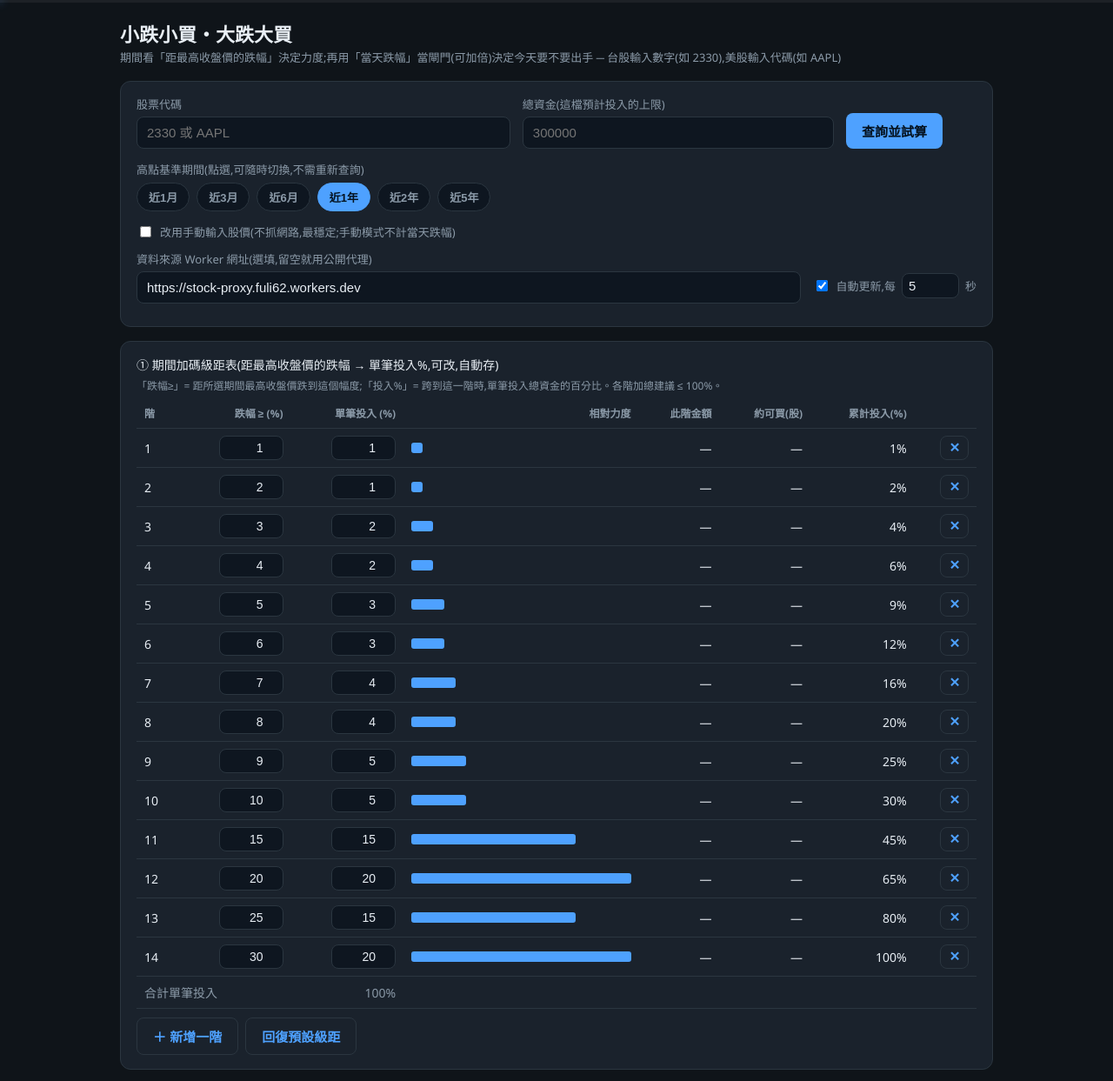
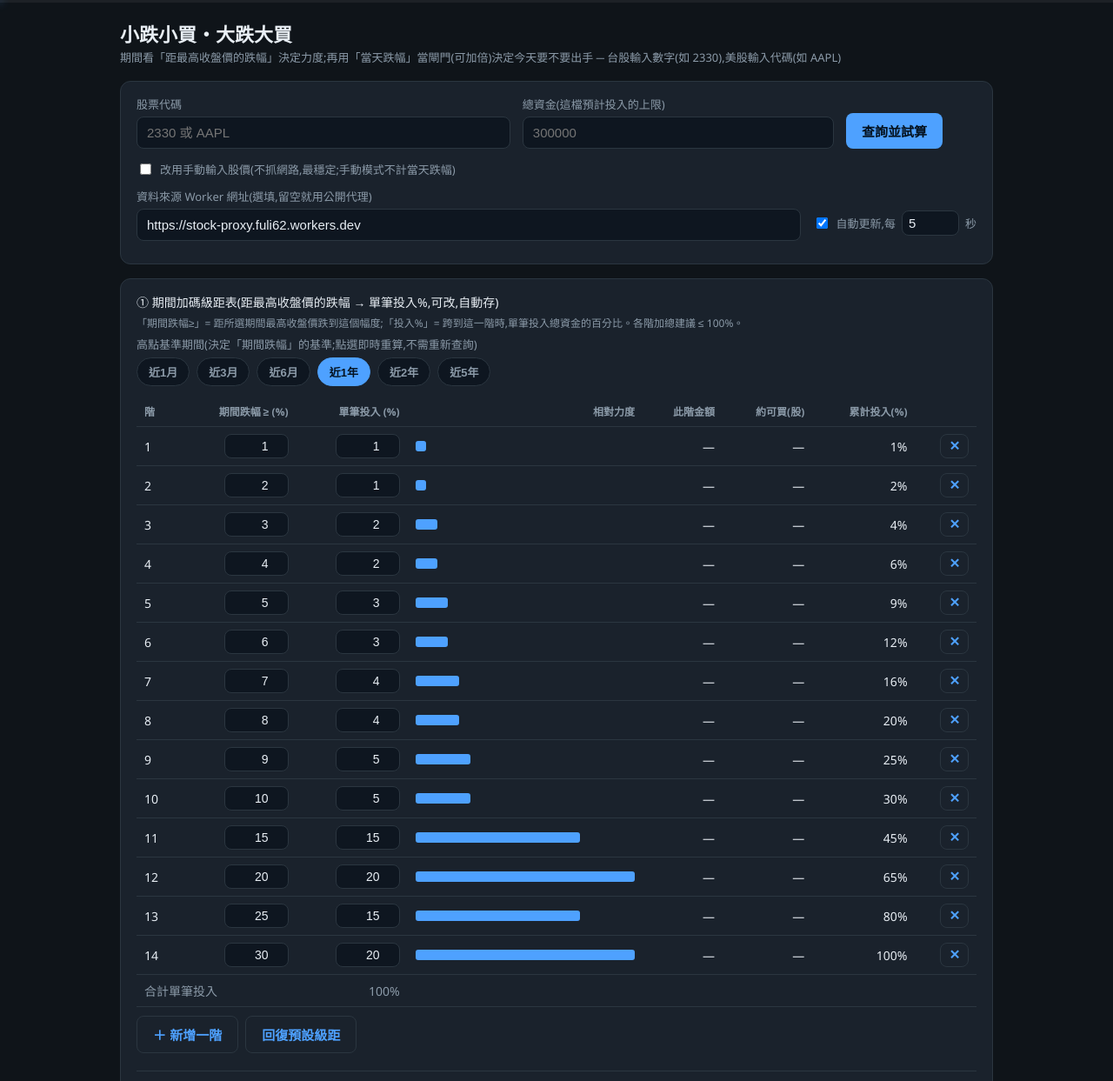
Before and after one commit to jzx0930/FinanceCalculator, a plain HTML site: page index.html in a window 1280 px wide. Shown: the top 1243 px of the page at 87% size. Drawn offline with Linux system fonts and the light colour scheme.

Commit message:
整併②進①同卡;期間選擇器移入表格上方;欄位改期間跌幅;門檻自動帶入

```diff
--- a/index.html
+++ b/index.html
@@ -97,11 +97,6 @@
       </div>
     </div>
 
-    <div id="rangeWrap" style="margin-top:14px">
-      <label>高點基準期間(點選,可隨時切換,不需重新查詢)</label>
-      <div class="chips" id="rangeRow"></div>
-    </div>
-
     <label class="chk"><input type="checkbox" id="manual"> 改用手動輸入股價(不抓網路,最穩定;手動模式不計當天跌幅)</label>
     <div id="manualBox" class="row hide" style="margin-top:10px">
       <div><label>現價</label><input id="mPrice" type="number" min="0" step="0.01" placeholder="例如 900"></div>
@@ -159,12 +154,16 @@
   <div class="card">
     <label style="font-size:14px;color:var(--fg)">① 期間加碼級距表(距最高收盤價的跌幅 → 單筆投入%,可改,自動存)</label>
     <div class="muted" style="font-size:12px;margin-bottom:6px">
-      「跌幅≥」= 距所選期間最高收盤價跌到這個幅度;「投入%」= 跨到這一階時,單筆投入總資金的百分比。各階加總建議 ≤ 100%。
+      「期間跌幅≥」= 距所選期間最高收盤價跌到這個幅度;「投入%」= 跨到這一階時,單筆投入總資金的百分比。各階加總建議 ≤ 100%。
+    </div>
+    <div id="rangeWrap" style="margin:4px 0 12px">
+      <label>高點基準期間(決定「期間跌幅」的基準;點選即時重算,不需重新查詢)</label>
+      <div class="chips" id="rangeRow"></div>
     </div>
     <table id="tierTable">
       <thead>
         <tr>
-          <th>階</th><th>跌幅 ≥ (%)</th><th>單筆投入 (%)</th>
+          <th>階</th><th>期間跌幅 ≥ (%)</th><th>單筆投入 (%)</th>
           <th class="bar-cell">相對力度</th>
           <th>此階金額</th><th>約可買(股)</th><th>累計投入(%)</th><th></th>
         </tr>
@@ -179,9 +178,9 @@
       <button class="ghost" id="addRow">＋ 新增一階</button>
       <button class="ghost" id="resetTiers">回復預設級距</button>
     </div>
-  </div>
 
-  <div class="card">
+    <div style="border-top:1px solid var(--line);margin:20px 0 14px"></div>
+
     <label style="font-size:14px;color:var(--fg)">② 當天跌幅條件(閘門＋倍數,相對昨收・盤中即時)</label>
     <div class="muted" style="font-size:12px;margin-bottom:8px">
       今日跌幅沒到「閘門」就今天觀望;到了才用上面的期間級距金額,再乘下面對應的倍數。
@@ -274,7 +273,7 @@ function loadState(){
   return {
     tiers: tiers || DEFAULT_TIERS.map(r=>r.slice()),
     mult:  (s.mult &&s.mult.length )? s.mult  : DEFAULT_MULT.map(r=>r.slice()),
-    gate:  (s.gate!=null)? s.gate : DEFAULT_GATE,
+    gate:  (s.gate!=null && !isNaN(s.gate))? s.gate : DEFAULT_GATE,
     capital: s.capital||"", symbol: s.symbol||"", range: s.range||"1y",
     workerUrl: (s.workerUrl!=null)? s.workerUrl : DEFAULT_WORKER,
     auto: (s.auto!=null)? !!s.auto : true, autoSec: s.autoSec||5,
@@ -688,7 +687,7 @@ function applyAuto(){
 // 初始化
 $("symbol").value=state.symbol||"";
 $("capital").value=state.capital||"";
-$("gate").value=(state.gate!=null?state.gate:DEFAULT_GATE);
+$("gate").value=(state.gate!=null && !isNaN(state.gate))?state.gate:DEFAULT_GATE;
 $("worker").value=state.workerUrl||"";
 $("auto").checked=!!state.auto;
 $("autoSec").value=state.autoSec||5;
@@ -703,6 +702,7 @@ $("autoSec").addEventListener("change",applyAuto);
   $(id).addEventListener("keydown",e=>{if(e.key==="Enter")query();}));
 $("capital").addEventListener("input",()=>{ state.capital=$("capital").value; saveState(); if(lastQuote) renderAll(); });
 $("gate").addEventListener("input",()=>{ state.gate=parseFloat($("gate").value); saveState(); if(lastQuote) renderResult(); });
+$("gate").addEventListener("blur",()=>{ if($("gate").value===""||isNaN(parseFloat($("gate").value))){ $("gate").value=DEFAULT_GATE; state.gate=DEFAULT_GATE; saveState(); if(lastQuote) renderResult(); } });
 $("addRow").addEventListener("click",()=>{ const ts=sortedTiers(); const last=ts.length?ts[ts.length-1][0]:0;
    ts.push([last+5,5]); state.tiers=ts; saveState(); renderAll(); });
 $("resetTiers").addEventListener("click",()=>{ state.tiers=DEFAULT_TIERS.map(r=>r.slice()); saveState(); renderAll(); });
```
Also changed, not shown: 1 other file.
